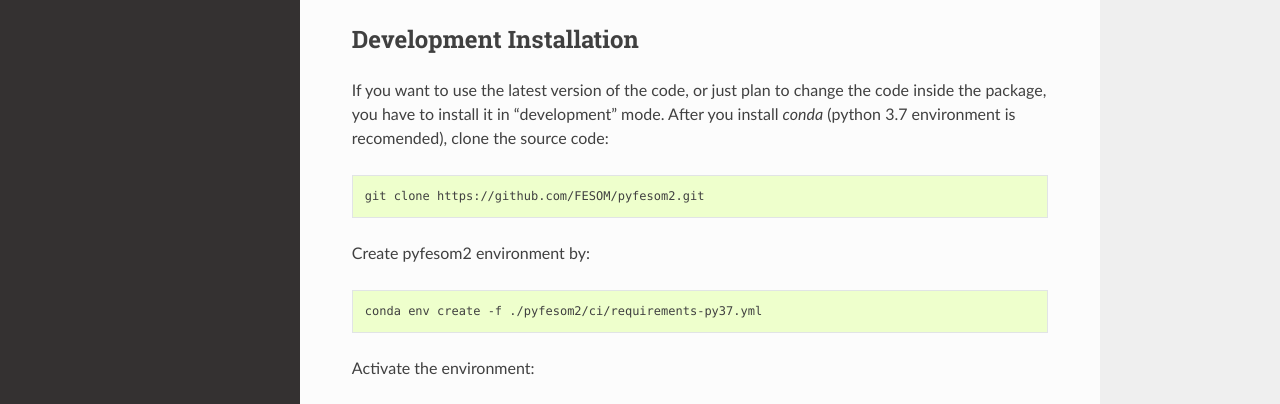
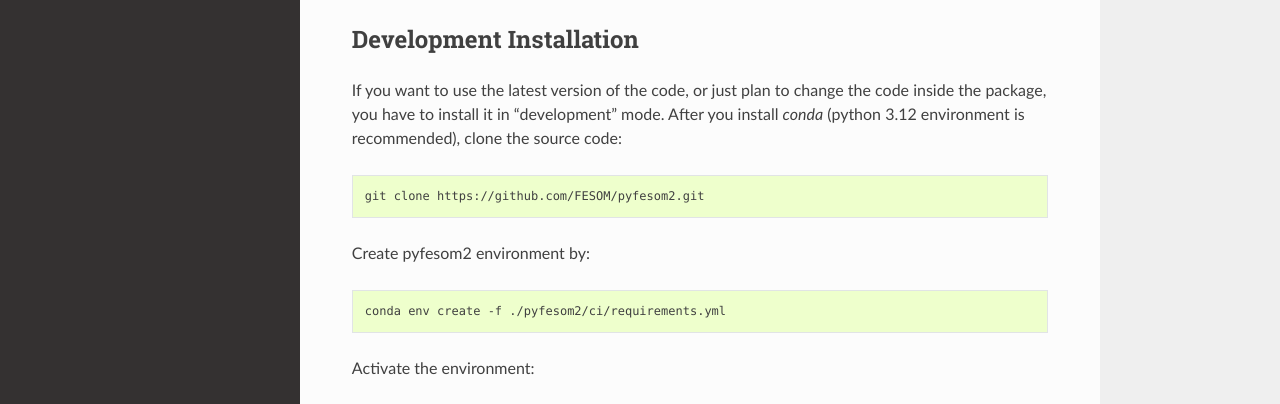
Before and after one commit to FESOM/pyfesom2, a Sphinx documentation site: the page built from docs/installation.rst, in a window 1280 px wide and 1132 px high. Shown: the part 364-768 px from the top of the window. Built offline with Sphinx 7.4.7 and the Read the Docs theme 3.1.0, drawn with Linux system fonts in a browser that asks for light colours; pages that are not in the unit, such as notebooks, are missing from menus.

Commit message:
Modernize Python support to 3.9-3.13
- CI matrix: 3.9, 3.10, 3.11, 3.12, 3.13 (was 3.8-3.10)
- Drop python<=3.9 and scipy<=1.9 pins from CI env so matrix value
  actually takes effect via micromamba create-args
- Drop fsspec==2021.06.1 pin
- Rename ci/requirements-py37.yml -> ci/requirements.yml and update
  all refs (Dockerfile, README, docs/installation.rst, workflows)
- setup.py classifiers, CONTRIBUTING.rst, tox.ini, ci/requirements_doc.yml
  updated to current Python versions

CI previously could not catch issues like #236 because the env file
pinned python<=3.9 regardless of the matrix value.

```diff
--- a/CONTRIBUTING.rst
+++ b/CONTRIBUTING.rst
@@ -92,7 +92,7 @@
 1. The pull request should ideally include tests.
 2. If the pull request adds functionality, the docs should be updated. Put
    your new functionality into a function with a docstring.
-3. The pull request should work for Python 3.6 and 3.7.
+3. The pull request should work for Python 3.9 through 3.13.
 
 Tips
 ----
--- a/docs/installation.rst
+++ b/docs/installation.rst
@@ -15,13 +15,13 @@
 Development Installation
 ************************
 
-If you want to use the latest version of the code, or just plan to change the code inside the package, you have to install it in "development" mode. After you install `conda` (python 3.7 environment is recomended), clone the source code::
+If you want to use the latest version of the code, or just plan to change the code inside the package, you have to install it in "development" mode. After you install `conda` (python 3.12 environment is recommended), clone the source code::
 
     git clone https://github.com/FESOM/pyfesom2.git
 
 Create pyfesom2 environment by::
 
-    conda env create -f ./pyfesom2/ci/requirements-py37.yml
+    conda env create -f ./pyfesom2/ci/requirements.yml
 
 Activate the environment::
 
```
Also changed, not shown: README.md (+2 -2 lines), setup.py (+5 -3 lines), 7 other files.
